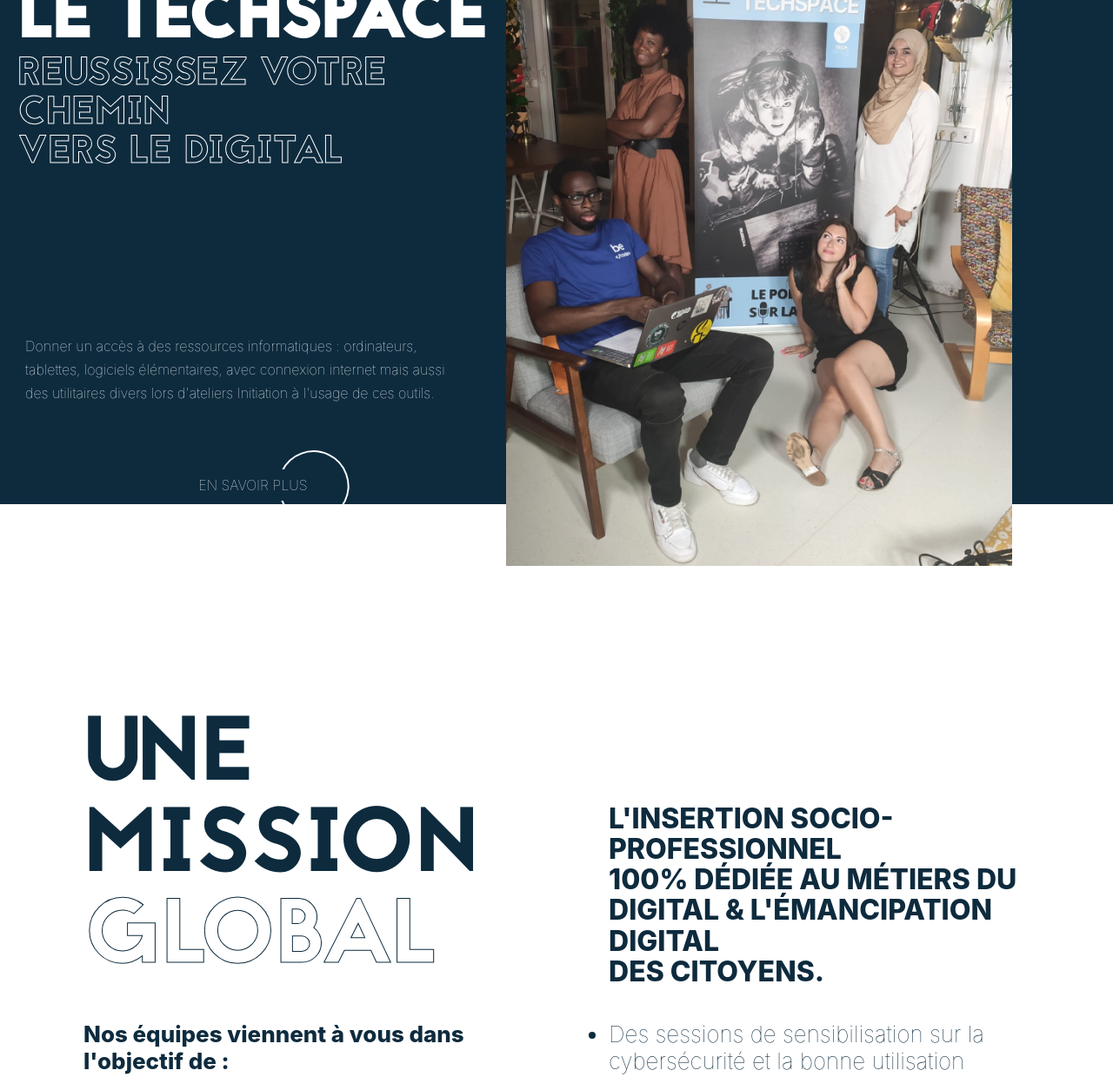
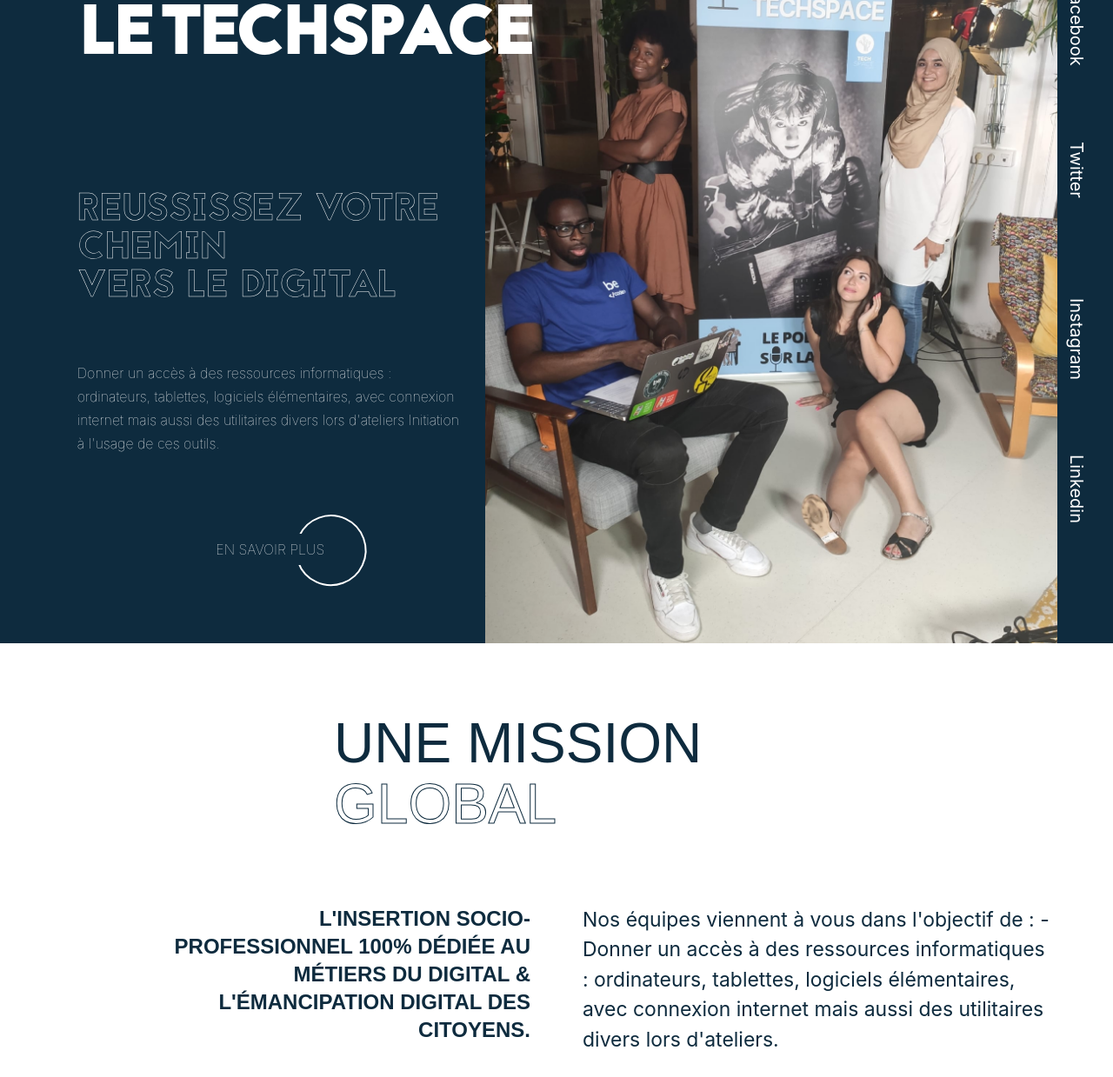
Before and after one commit to keloriane/techspace, a Gatsby site: page / in a window 1280 px wide. Shown: the part 200-1439 px from the top of the page at 87% size. Built offline with nearby package versions, Linux system fonts and the light colour scheme; Gatsby itself is replaced by a stand-in of ours.

Commit message:
animation work

```diff
--- a/package.json
+++ b/package.json
@@ -18,11 +18,13 @@
     "gatsby": "^2.24.85",
     "gatsby-plugin-sass": "^2.3.22",
     "gatsby-plugin-styled-components": "^3.4.0",
+    "gsap": "^3.5.1",
     "netlify-cli": "^2.68.5",
     "node-sass": "^4.14.1",
     "react": "^16.12.0",
     "react-dom": "^16.12.0",
     "react-elastic-carousel": "^0.9.3",
+    "react-intersection-observer": "^8.31.0",
     "sass": "^1.27.1",
     "styled-components": "^5.2.0",
     "swiper": "^6.3.4"
--- a/src/components/Bus/index.js
+++ b/src/components/Bus/index.js
@@ -96,6 +96,7 @@
           }
         .bus-wrapper {
           grid-template-columns: 1fr;
+          width: 80%;
 
         }
 
@@ -104,6 +105,10 @@
 
 
     `
+
+
+
+
   return (
     <BusWrapper className="bus">
       <div className="bus-section-title">
--- a/src/components/Contact/index.js
+++ b/src/components/Contact/index.js
@@ -47,8 +47,10 @@
             background:transparent;
             border: 1px solid white;
             padding-left: 5px;
+            font-family: "Inter", sans-serif;
           }
           textarea {
+            font-family: "Inter", sans-serif;
             width: 100%;
             height: 400px;
           }
@@ -98,6 +100,9 @@
     }
 
 
+label {
+font-family: "Inter" , sans-serif;
+}
 
 
 `
--- a/src/components/Dcc/Dcc.js
+++ b/src/components/Dcc/Dcc.js
@@ -20,7 +20,7 @@
         max-width: 83vw;
         margin: 0 auto;
       h2 {
-        font-size: 8vw;
+        font-size: 5vw;
         font-style: normal;
         font-weight: 800;
         line-height: 110%;
@@ -60,7 +60,7 @@
         margin-top: 30px;
 
       h2{
-        font-size: 8vw;
+        font-size: 5vw;
         font-weight: 100;
         color: transparent;
         text-transform:uppercase;
@@ -110,7 +110,7 @@
     padding-right: 16px;
 }
           h3 {
-            font-size: 36px;
+            font-size: 29px;
             text-transform:uppercase;
             font-weight: 800;
           }
--- a/src/components/Header/Nav.js
+++ b/src/components/Header/Nav.js
@@ -24,10 +24,11 @@
             margin: 0 auto;
             li {
                     text-transform:uppercase;
-                    font-size: 20px;
+
+              a{
+               font-size: 20px;
                     font-weight: 800;
-              a{
-
+                    font-family: "Inter" , sans-serif;
               }
 
             }
--- a/src/components/Header/index.js
+++ b/src/components/Header/index.js
@@ -5,6 +5,8 @@
 import heroimg from "./../../assets/images/heroimg.png"
 import Nav from "./Nav.js"
 import Text from "../Text"
+import gsap from "gsap"
+import { motion } from "framer-motion"
 
 export const Header = () => {
 
@@ -19,9 +21,11 @@
             color: white;
             .hero-header {
               .header-wrapper {
-                height: 80vh;
+                height: 100vh;
                 display: grid;
-                grid-template-columns: 5fr 5fr 1fr;
+                width: 90%;
+                margin: 0 auto;
+                grid-template-columns: 3fr 4fr ;
                 .text-header-container {
                   display: grid;
 
@@ -35,20 +39,24 @@
                   position: relative;
                   height: 350px;
 
-                  width: 93%;
+                  width: 90%;
                   margin: 0 auto;
                   h1 {
+                      display:flex;
+                      position: absolute;
+                    span{
                       font-weight: 700;
                       color: white;
                       font-size: 6vw;
-                      position: absolute;
                       z-index: 1;
                       font-family: "Japoky" , sans-serif;
-                      .bordered {
-                        -webkit-text-stroke: 1px white;
-                        font-size: 3.5vw;
+
+                    }
+                      &.bordered {
+                        -webkit-text-stroke: .5px white;
+                         font-size: calc(39px + 6 * ((100vw - 320px) / 680));
                         color: transparent;
-                        position: absolute;
+
                        font-family: "Japoky" , sans-serif;
                        font-weight: 100;
                         }
@@ -139,15 +147,25 @@
                 // background-image: url(${HeaderHero});
                 // width: 50vw;
                 // background-size: cover;
+                display:flex;
+                align-items: center;
+                justify-content: center;
+                overflow: hidden;
+                picture {
+                width: 100%;
                 img {
-                  max-width: 850px;
+                  max-width: 800px;
                   width: 100%;
 
+                }
                 }
 
                 }
                 .social-media {
                 display: flex;
+                position: absolute;
+                right: 20px;
+                height: 90%;
                   ul {
                     list-style: none;
                     color: white;
@@ -161,8 +179,12 @@
                       height: 70px;
                       a{
                         text-decoration:none;
+                      font-family: 'Inter', sans-serif;
                         color: white;
                         font-size: 20px;
+                        &:hover {
+                          color: #84C3E6;
+                        }
                       }
                   }
                   }
@@ -186,10 +208,7 @@
       }
     }
   }
-  .hero-header .header-wrapper .social-media {
-    display:none;
 
-    }
 }
 
 
@@ -206,12 +225,13 @@
         h1 {
             position: relative;
             font-size: 70px;
-            .bordered {
+            &.bordered {
               font-size: 30px;
             }
           }
         }
       }
+
       //.image-header-container {
       //  display: flex;
       //  justify-content: center;
@@ -225,24 +245,29 @@
       //}
     }
   }
+      picture {
+        display: none;
+      }
 }
 
     @media(max-width:1040px){
 
 
       .inner-text {
-      margin: 0 auto;
-      width: 100%;
-      max-width: 420px;
-      }
-      picture {
-        display: none;
+          margin: 0 auto;
+    width: 100%;
+    max-width: 495px;
+    font-size: 21px;
       }
     }
-    .hero-header .header-wrapper .social-media {
-    display:none;
 
+    .hero-header .header-wrapper .text-header-container .title-container h1 span {
+    font-size: 6vw;
     }
+    .hero-header .header-wrapper .text-header-container .title-container h1.bordered {
+      font-size: 44px;
+    }
+
 
 
     @media(max-width: 960px) {
@@ -256,8 +281,11 @@
 
         h1 {
             position: relative;
-            font-size: 70px;
-            .bordered {
+            font-size: 40px;
+            span {
+              font-size: 40px;
+            }
+            &.bordered {
               font-size: 30px;
             }
           }
@@ -272,8 +300,76 @@
     }
   }
     }
+    .word {
+      position: relative;
+      display: flex;
+      margin: 3px;
 
+    }
+
+    .title {
+      top: 0;
+    }
+    .subtitle {
+    bottom: 0;
+    }
     `
+
+  useEffect(() => {
+      gsap.from(".word" , { y:"100%", opacity: 0, duration:.4, stagger: .2 })
+  })
+
+
+
+  const homeAnimation = {
+    initial: {
+      opacity: 0
+    },
+    enter: {
+      opacity: 1,
+      transition: {
+
+        duration: 1
+      }
+    },
+  }
+
+  const containerImg = {
+    initial:{
+      scaleX:1,
+
+
+    },
+    enter:{
+      scaleX:0,
+      transition: {
+        duration:.2,
+
+        type: "tween"
+      }
+    }
+  }
+  const imageAnimation= {
+    initial: {
+      scale: 1.4
+    },
+    enter:{
+      scale: 1,
+      transition: {
+        duration:2,
+        ease:[.215,.61,.355,1],
+
+
+
+      }
+
+    }
+
+  }
+
+
+
+
 
   return (
     <HeaderTag>
@@ -282,8 +378,8 @@
         <div className="header-wrapper">
           <div className="text-header-container">
             <div className="title-container">
-              <h1>LE TECHSPACE <br />
-                <span className={"bordered"}>REUSSISSEZ VOTRE CHEMIN <br /> VERS LE DIGITAL</span>
+              <h1 className={"title"}> <span className={"word"}>LE </span> <span className={"word"}> TECHSPACE</span> </h1>
+              <h1 className={"subtitle bordered"}> REUSSISSEZ VOTRE CHEMIN <br /> VERS LE DIGITAL
               </h1>
             </div>
             <div className="info-wrapper">
@@ -342,7 +438,11 @@
             <picture>
               <source srcSet={HeaderHero} media="(min-width: 1300px)" />
               <source srcSet={heroimg} media="(min-width: 1200px)" />
-              <img srcSet={heroimg} alt="hello" />
+              <motion.img srcSet={heroimg} alt="hello"
+                          variants={imageAnimation}
+                          initial={"initial"}
+                          animate={"enter"}
+              />
             </picture>
           </div>
           <div className="social-media">
--- a/src/components/Mobile/index.js
+++ b/src/components/Mobile/index.js
@@ -1,161 +1,279 @@
-import React from 'react';
-import styled from 'styled-components';
-import podcastImage from "./../../assets/images/podcast-image.png";
+import React, { useEffect } from "react"
+import styled from "styled-components";
+import bgimage from "./../../assets/images/bg-mobile.svg";
+import podcastTeam from "./../../assets/images/podcast-image.png";
+import {useInView} from "react-intersection-observer";
+import { motion } from "framer-motion";
+import gsap from "gsap";
+import {ScrollTrigger} from "gsap/ScrollTrigger";
+/*gsap.registerPlugin(ScrollTrigger);*/
+
+const Mobile = () => {
 
 
-const Mobile = () => {
-    const MobileWrapper = styled.section`
 
-    width: 85%;
-    margin: 20% auto;
-.title-wrapper{
+
+
+  const MobileWrapper = styled.div `
+
+
+    .section-title-container {
+      width: 40%;
+      margin: 10vh auto;
+
+      h2 {
+        span {
+        font-family: "Jaapokki" , sans-serif;
+        font-style: normal;
+        font-weight: normal;
+        position: relative;
+        font-size: 5vw;
+        line-height: 110%;
+        /* or 118px */
+        text-transform:uppercase;
+        color: #0E2B3E;
+
+        }
+        .bordered {
+          font-family: "Jaapokki" , sans-serif;
+          font-style: normal;
+          font-weight: normal;
+          font-size: 5vw;
+          line-height: 110%;
+          -webkit-text-stroke: 1px #0E2B3E;
+          color: white;
+          text-indent: 100px;
+        }
+      }
+    }
+    .subtitle-container {
       display: grid;
       grid-template-columns: 1fr 1fr;
-    grid-column-gap: 120px;
-    .title-container {
-        h2 {
-            font-size: 105px;
+      grid-column-gap: 60px;
+      max-width: 1300px;
+      width: 100%;
+      margin: 5% auto;
+      .left-gap {
+        width: 100%;
+        max-width: 435px;
+        display: flex;
+        justify-self: flex-end;
+        h3 {
+          font-family: "Jaapoky" , sans-serif;
+          font-style: normal;
+          font-weight: 800;
+          font-size: 24px;
+          line-height: 133.5%;
+          text-align: right;
           text-transform: uppercase;
+          color: #0E2B3E;
 
-              font-family: "Japoky" , sans-serif;
+        }
+      }
+      .right-gap {
+        width: 100%;
+        max-width: 542px;
+
+        p {
+          font-family: "Inter" , sans-serif;
+          font-style: normal;
+          font-weight: normal;
+          font-size: 22.98px;
+          line-height: 150%;
+          /* or 34px */
+
+
           color: #0E2B3E;
-            .bordered {
-              font-family: "Japoky" , sans-serif;
-                color: white;
-                -webkit-text-stroke: 1px rgb(13, 43, 62);
+        }
+      }
+    }
+    .image-wrapper {
+      width: 100%;
+      max-width: 1200px;
+      margin: 0 auto;
+      position: relative;
+      display: flex;
+      justify-content: center;
+      align-items: center;
+      overflow: hidden;
+
+      img {
+        width: 90%;
+        margin: 0 auto;
+      }
+
+     .background {
+      background-image:url(${bgimage});
+      width: 960px;
+      height: 550px;
+      background-size: cover;
+      position: absolute;
+      z-index: -1;
+     }
+    }
+
+    .text-wrapper {
+      display: grid;
+      grid-template-columns: 1fr 1fr;
+      grid-column-gap: 60px;
+      width: 100%;
+      max-width: 1200px;
+      margin: 5vh auto;
+      p {
+        font-family: "Inter" , sans-serif;
+        font-style: normal;
+        font-weight: 500;
+        font-size: 22.98px;
+        line-height: 150%;
+        /* or 34px */
+        color: #0E2B3E;
       }
 
     }
+
+    @media (max-width: 1124px) {
+      .subtitle-container {
+      grid-template-columns: 1fr;
+      grid-template-rows: 1fr 1fr;
+      justify-items: center;
       }
-    .subtitle{
-        align-self: end;
-        text-transform:uppercase;
-        font-weight: 800;
-
-        h3{
-            font-style: normal;
-            font-size: 2.5vw;
-            line-height: 110%;
-            color: #0E2B3E;
-
-
+      .text-wrapper {
+       grid-template-columns: 1fr;
+      grid-template-rows: 1fr 1fr;
+      justify-items: center;
+      .left-gap {
+        width: 100%;
+        max-width: 550px;
+      }
+      .right-gap {
+           width: 100%;
+        max-width: 550px;
       }
       }
+
+      .image-wrapper {
+        .background {
+          display: none;
         }
-.text-container {
-    margin-top: 5vh;
-    display: grid;
-    grid-template-columns: 1fr 1fr;
-    grid-column-gap: 120px;
-    font-family: "Inter" , sans-serif;
-    font-style: normal;
-    font-weight: 1;
-    font-size: 25.98px;
-    line-height: 119.4%;
-    ul {
-        list-style: disc;
+        img {
+          width: 100%;
+          max-width: 550px;
         }
-/* or 31px */
-.description-step {
-    ul {
-        list-style: disc;
       }
     }
 
 
-color: #0E2B3E;
-.bolder{
-    font-weight: 800;
-}
-
-}
-.podcast-image-container {
-
-  width: 80%;
-  object-fit: cover;
-  margin: 10vh auto;
-  display:flex;
-  justify-content: center;
-  img {
-    width: 100%;
-
-  }
 
 
 
+`
+
+
+    const mobileTimeline = gsap.timeline({
+      scrollTrigger: {
+        id: "#mobile-section",
+        trigger: "#mobile-section",
+        start: "center",
+        markers: true
+      }
+    });
+  useEffect(()=> {
+    if (typeof window !== "undefined") {
+      gsap.registerPlugin(ScrollTrigger);
     }
 
+    mobileTimeline
+      .from('.line', 1 , {
+        y:"30%",
+        stagger:.5,
+        opacity: 0
+      })
 
-    @media (max-width: 960px) {
-      .title-wrapper {
-        grid-template-columns: 1fr;
-        .title-container {
-        h2 {
-          font-size: 80px;
-        }
-
-        }
-      .subtitle {
-        h3 {
-          font-size: 30px;
-        }
-      }
-      }
-      .text-container {
-
-        grid-template-columns: 1fr;
-      }
-    }
-
-
-    `
-    return (
-        <MobileWrapper className="sensibilisation">
-            <div className="title-wrapper">
-                <div className="title-container">
-                    <h2>Une<br /> Mission <br/> <span className="bordered">global</span></h2>
-                </div>
-                <div className="subtitle">
-                    <h3>L'insertion socio-professionnel <br/> 100% dédiée au métiers du <br/> digital & l'émancipation digital<br />  des citoyens.</h3>
+  },[])
 
 
 
+
+
+
+
+   const [contentRef, inView] = useInView({
+          triggerOnce: true
+      })
+
+
+
+
+
+  return (
+    <MobileWrapper >
+      <div id="mobile-section">
+
+      <div className="section-title-container" id={"mobile-section-container"}>
+        <h2
+
+
+
+        >
+          <span
+            className={"line"}
+
+
+          >
+          Une mission
+
+          </span>
+          <br/>
+          <span
+
+
+
+            className="bordered line">
+           global
+        </span>
+        </h2>
+      </div>
+      <div className="subtitle-container">
+        <div className="left-gap">
+          <h3>
+            L'INSERTION SOCIO-PROFESSIONNEL
+            100% DÉDIÉE AU MÉTIERS DU
+            DIGITAL & L'ÉMANCIPATION DIGITAL
+            DES CITOYENS.
+          </h3>
+        </div>
+        <div className="right-gap">
+          <p>
+            Nos équipes viennent à vous dans l'objectif de :
+            - Donner un accès à des ressources informatiques : ordinateurs, tablettes, logiciels élémentaires, avec connexion internet mais aussi des utilitaires divers lors d'ateliers.
+          </p>
         </div>
       </div>
-            <div className="text-container">
-                <div className="description">
-                <span className="bolder">Nos équipes viennent à vous dans l'objectif de :</span>
-                <br/>  <br/>
-                    <ul>
-                        <li>
-                        <p>
-                    Donner un accès à des ressources informatiques : ordinateurs, tablettes, logiciels élémentaires,
-                    avec connexion internet mais aussi des utilitaires divers lors d'ateliers.
-</p>
-                        </li>
-                    </ul>
+      <div className="image-wrapper">
+        <div
+
+          className="background">
 
         </div>
-                <div className="description-step">
-                    <ul>
-                        <li>
-                            Des sessions de sensibilisation sur la cybersécurité et la bonne utilisation d'internet</li>
-                        <li>
-                            Conscientisation sur le respect de la vie privée.
+        <img
 
-                        </li>
-                        <li>
-                            Partager des informations autour de thèmes dédiés aux tic ( métiers, Iobjetc ocnnectées, etc.)
-                            Apport en matériel et co-création d'évènements de sensibilisation et d'apprentissages des TICS
-                        </li>
-                    </ul>
+          src={podcastTeam} alt="" />
+      </div>
+      <div className="text-wrapper">
+        <div className="left-gap">
+          <p>
+            • Des sessions de sensibilisation sur la cybersécurité et la bonne utilisation d'internet
+            • Conscientisation sur le respect de la vie privée.
+          </p>
+        </div>
+        <div className="right-gap">
+          <p>
+            • Partager des informations autour de thèmes dédiés aux tic ( métiers, Iobjetc ocnnectées, etc.) Apport en matériel et co-création d'évènements de sensibilisation et d'apprentissages des TICS
+          </p>
         </div>
       </div>
-          <div className="podcast-image-container">
-            <img src={podcastImage} alt="" />
       </div>
     </MobileWrapper>
   )
 }
-
-export default Mobile;
+export default  Mobile;
--- a/src/components/Team/Team.js
+++ b/src/components/Team/Team.js
@@ -31,7 +31,7 @@
         "face aux nouvelles technologies\n" +
         "Sensibiliser et \n" +
         "vulgariser. ",
-      picture: require("./../../assets/images/Ornella.png")
+      picture: require("./../../assets/images/pamela.png")
     }, {
       id: 1,
       name: "blabla",
@@ -42,27 +42,27 @@
         "face aux nouvelles technologies\n" +
         "Sensibiliser et \n" +
         "vulgariser. ",
-      picture: require("./../../assets/images/Ornella.png")
+      picture: require("./../../assets/images/fatima.png")
     }, {
       id: 1,
-      name: "Simba",
-      firstName: "Ornella",
+      name: "blbla",
+      firstName: "Philippe",
       job: "Founder",
       description: "Rendre les citoyens autonomes et confortables\n" +
         "face aux nouvelles technologies\n" +
         "Sensibiliser et \n" +
         "vulgariser. ",
-      picture: require("./../../assets/images/Ornella.png")
+      picture: require("./../../assets/images/philippe.png")
     }, {
       id: 1,
-      name: "Simba",
-      firstName: "Ornella",
+      name: "Philippe",
+      firstName: "Abel",
       job: "Founder",
       description: "Rendre les citoyens autonomes et confortables\n" +
         "face aux nouvelles technologies\n" +
         "Sensibiliser et \n" +
         "vulgariser. ",
-      picture: require("./../../assets/images/Ornella.png")
+      picture: require("./../../assets/images/philippe.png")
     }
 
   ]
@@ -100,6 +100,7 @@
     .carousel {
       .slide {
         display: flex;
+
         .text-slider {
           display: flex;
           flex-direction: column;
@@ -145,7 +146,7 @@
 
       .section-title {
         h2 {
-          font-size: 80px;
+          font-size: 60px;
           font-family: "Japoky" , sans-serif;
 
         }
@@ -154,7 +155,9 @@
     .slider-container {
       .carousel {
         .slide {
+        flex-wrap: wrap-reverse;
           .text-slider {
+
             h3 {
               font-size: 40px;
             }
@@ -173,6 +176,30 @@
               width: 100%;
               max-width: 265px;
             }
+          }
+        }
+      }
+    }
+  }
+
+  @media(max-width: 660px) {
+    .slider-container {
+      .carousel {
+        .slide {
+          .text-slider {
+            .job-description {
+              background-image: none;
+            p {
+            text-align: center;
+            width: 400px;
+            }
+
+            }
+          }
+          .image-slider {
+          img {
+          max-width: 340px ;
+          }
           }
         }
       }
--- a/src/components/Techspace/index.js
+++ b/src/components/Techspace/index.js
@@ -33,6 +33,7 @@
       grid-template-rows: 1fr 1fr;
       grid-column-gap: 25px;
       grid-row-gap: 25px;
+      margin-top: 60px;
 
 
     .card{
@@ -72,10 +73,10 @@
       max-width: 400px;
       width: 100%;
       margin: 0 auto;
-      padding: 30px;
+      padding-top: 30px;
 
       h2 {
-      font-size: 80px;
+      font-size: 55px;
 
       }
     }
--- a/src/style.css
+++ b/src/style.css
@@ -3,7 +3,9 @@
    License: none (public domain)
 */
 
-
+body {
+    overflow-x: hidden;
+}
 section{
     margin-top: 40vw;
 }
```
Also changed, not shown: src/assets/images/bg-mobile.svg (added), src/assets/images/fatima.png (added), src/assets/images/pamela.png (added), src/assets/images/philippe.png (added), src/assets/images/podcast-team.png (added), 1 other file. Lines whose indentation alone changed are shown as unchanged.
